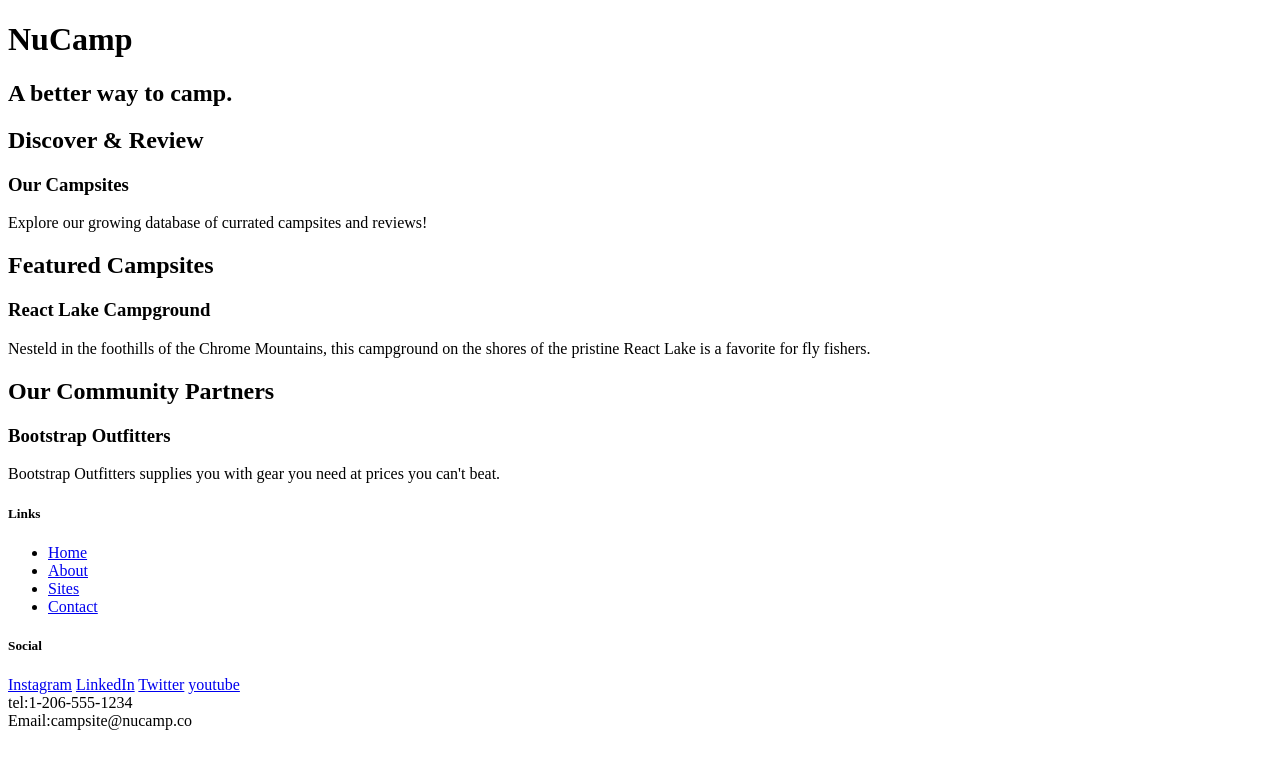
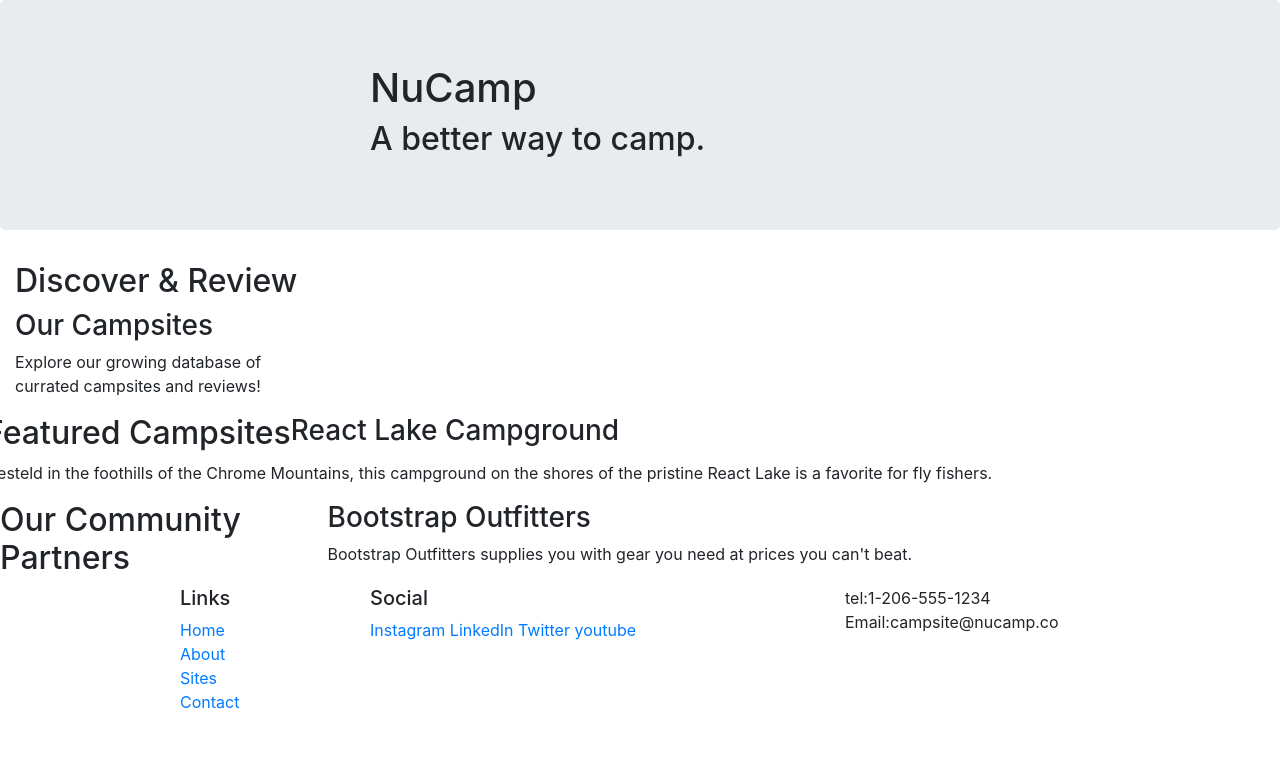
Before and after one commit to adamhopkins1/new-test-file, a website: page index.html in a window 1280 px wide. Drawn offline with nearby package versions, Linux system fonts and the light colour scheme.

Commit message:
Commit message

```diff
--- a/index.html
+++ b/index.html
@@ -4,58 +4,71 @@
     <meta charset="UTF-8">
     <meta http-equiv="X-UA-Compatible" content="IE=edge">
     <meta name="viewport" content="width=device-width, initial-scale=1.0">
-    <link rel="stylesheet" href=""node_modules/bootstrap/dist/css/bootstrap.min.css"/>
+    <link rel="stylesheet" href="node_modules/bootstrap/dist/css/bootstrap.min.css"/>
     <title>NuCamp:A Better Way To Camp</title>
 </head>
 
 <body>
-    <header>
-        <div>
+    <header class="jumbotron">
+        <div class="container">
+            <div class="row">
+                <div class="col-sm-4 col-md-3">
+            </div>
+            <div class="col">
             <h1>NuCamp</h1>
             <h2>A better way to camp.</h2>
         </div>
+    </div>
     </header>
 
-    <div>
+
+    <div class="col-sm-4 order-sm-last col-md-3">
         <h2>Discover & Review</h2>
         <h3>Our Campsites</h3>
         <p>Explore our growing database of currated campsites and reviews!</p>
     </div>
+    </div>
 
-    <div>
+    <div class="row">
         <h2>Featured Campsites</h2>
         <h3>React Lake Campground</h3>
         <p>Nesteld in the foothills of the Chrome Mountains, this campground on the shores of the pristine React Lake is a favorite for fly fishers.</p>
     </div>
 
-
-    <div>
+        <div class="row">
+        <div class="col-sm-4 order-sm-2last col-md-3">
         <h2>Our Community Partners</h2>
+    </div>
+        <div class="col">
         <h3>Bootstrap Outfitters</h3>
         <p>Bootstrap Outfitters supplies you with gear you need at prices you can't beat. </p>
     </div>
+</div>
+</div>
 
     <footer>
-        <div>
+        <div class="container">
+        <div class="row">
+        <div class="col-4 col-sm-2 offset-1">
             <h5>Links</h5>
-            <ul>
+            <ul class="list-unstyled">
                 <li><a href="#">Home</a></li>
                 <li><a href="#">About</a></li>
                 <li><a href="#">Sites</a></li>
                 <li><a href="#">Contact</a></li>
             </ul>
         </div>
-
-        <div>
+        <div class="col-6 col-sm-5">
             <h5>Social</h5>
             <a href="http://instagram.com/">Instagram</a>
             <a href="http://linkedin.com/">LinkedIn</a>
             <a href="http://twitter.com/">Twitter</a>
             <a href="http://youtube.com/">youtube</a>
         </div>
-        <div>
+        <div class="col-sm-4">
             tel:1-206-555-1234<br/>
             Email:campsite@nucamp.co
+        </div>
         </div>
     </footer>
 
--- a/package.json
+++ b/package.json
@@ -1,8 +1,8 @@
 {
   "name": "nucampsite",
   "version": "1.0.0",
-  "description": "",
-  "main": "index.js",
+  "description": "Git and NPM",
+  "main": "index.html",
   "scripts": {
     "lite": "lite-server",
     "start": "npm run lite",
```
